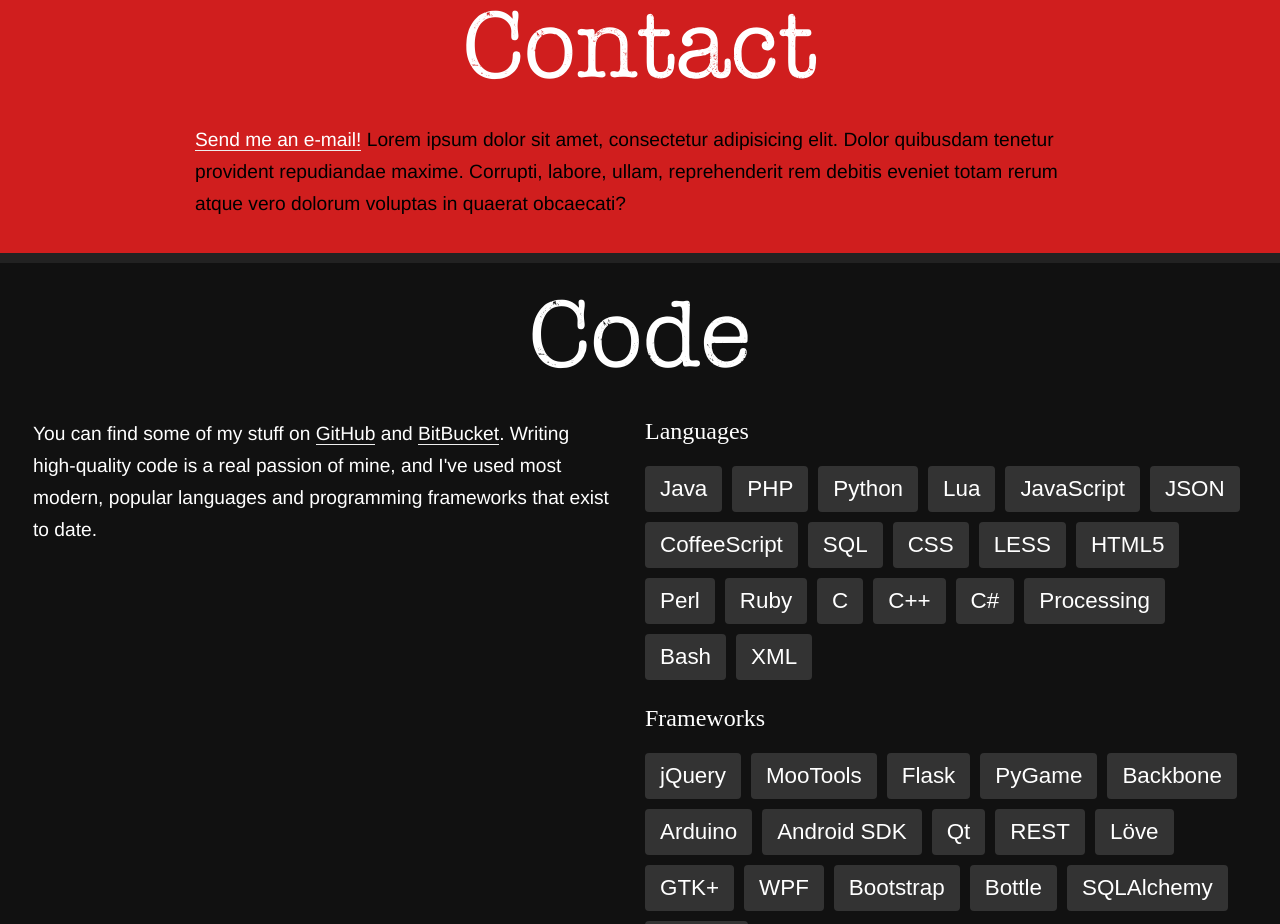
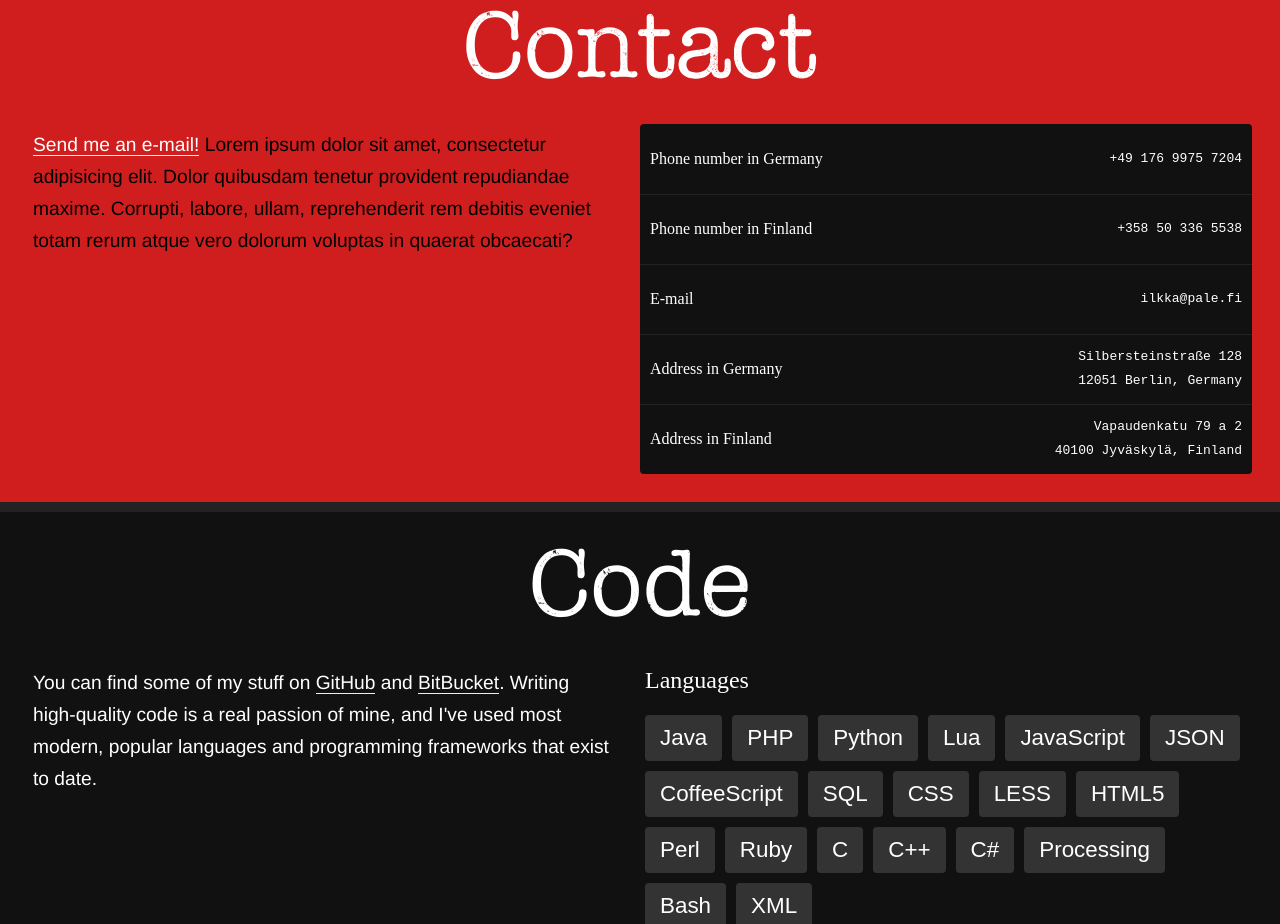
Before and after one commit to palei/palei.github.io, a plain HTML site: page index.html in a window 1280 px wide. Shown: the part 1880-2804 px from the top of the page. Drawn offline with Linux system fonts and the light colour scheme.

Commit message:
added contact details table

```diff
--- a/css/style.css
+++ b/css/style.css
@@ -218,3 +218,31 @@ ul.skills li {
   margin:5px;
   font-size:1.4em;
 }
+
+table.contact {
+  border-collapse:collapse;
+  width:100%;
+  font-family:"Ubuntu";
+  color:white;
+  background-color:#111;
+  border-radius:4px;
+}
+
+table.contact tr {
+  border-bottom: 1px solid #222;
+  height:70px;
+}
+
+table.contact tr:last-child {
+  border:0;
+}
+
+table.contact td {
+  padding:10px;
+}
+
+table.contact tr td:last-child {
+  text-align:right;
+  font-family:monospace;
+  line-height:24px
+}
--- a/index.html
+++ b/index.html
@@ -79,9 +79,34 @@
     </div>
     <div class="section red" id="contact">
       <h1><a href="#contact">Contact</a></h1>
-      <div class="center">
+      <div class="box">
         <p><a href="mailto:ilkka@pale.fi">Send me an e-mail!</a> Lorem ipsum dolor sit amet, consectetur adipisicing elit. Dolor quibusdam tenetur provident repudiandae maxime. Corrupti, labore, ullam, reprehenderit rem debitis eveniet totam rerum atque vero dolorum voluptas in quaerat obcaecati?</p>
       </div>
+      <div class="box">
+        <table class="contact">
+          <tr>
+            <td>Phone number in Germany</td>
+            <td>+49 176 9975 7204</td>
+          </tr>
+          <tr>
+            <td>Phone number in Finland</td>
+            <td>+358 50 336 5538</td>
+          </tr>
+          <tr>
+            <td>E-mail</td>
+            <td><a href="mailto:ilkka@pale.fi">ilkka@pale.fi</a></td>
+          </tr>
+          <tr>
+            <td>Address in Germany</td>
+            <td>Silbersteinstraße 128<br />12051 Berlin, Germany</td>
+          </tr>
+          <tr>
+            <td>Address in Finland</td>
+            <td>Vapaudenkatu 79 a 2<br />40100 Jyväskylä, Finland</td>
+          </tr>
+        </table>
+      </div>
+      <div class="clear"></div>
     </div>
     <div class="section dark" id="code">
       <h1><a href="#code">Code</a></h1>
```
